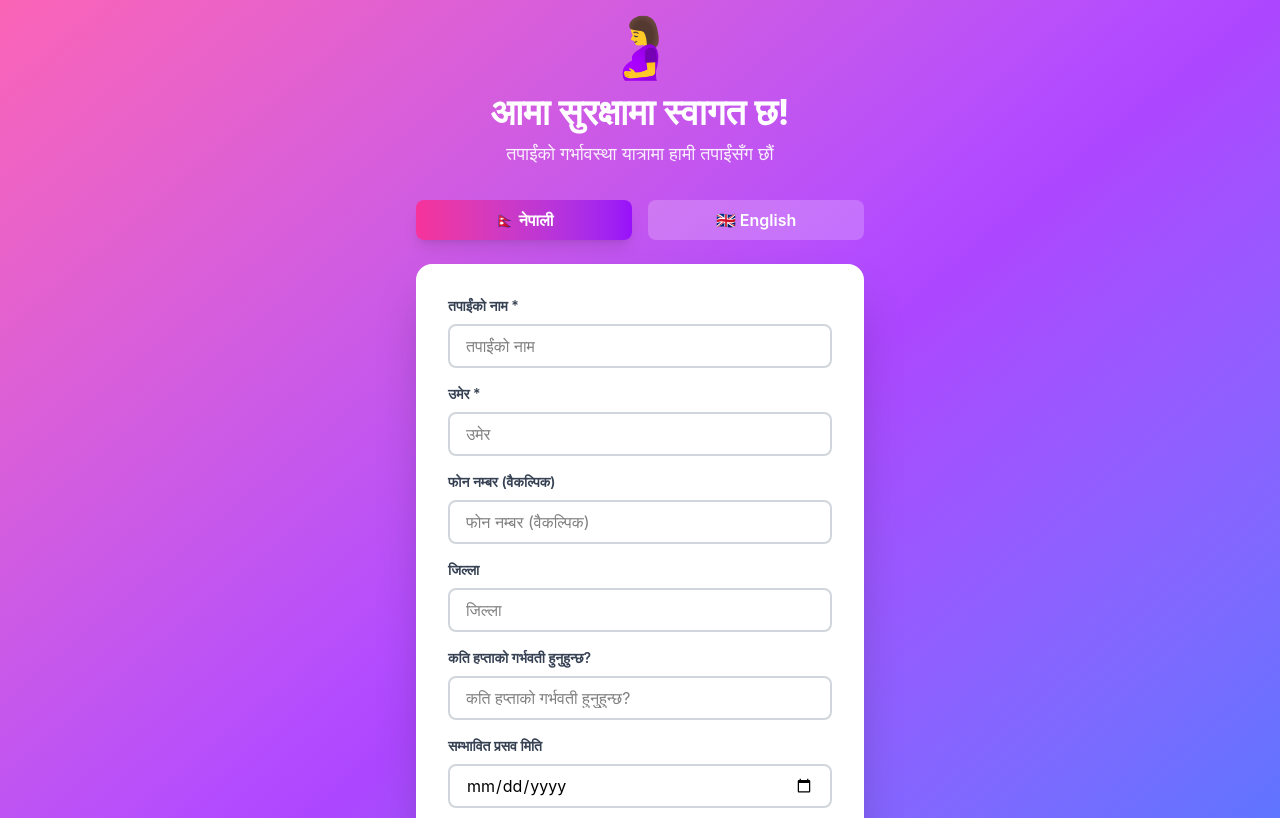
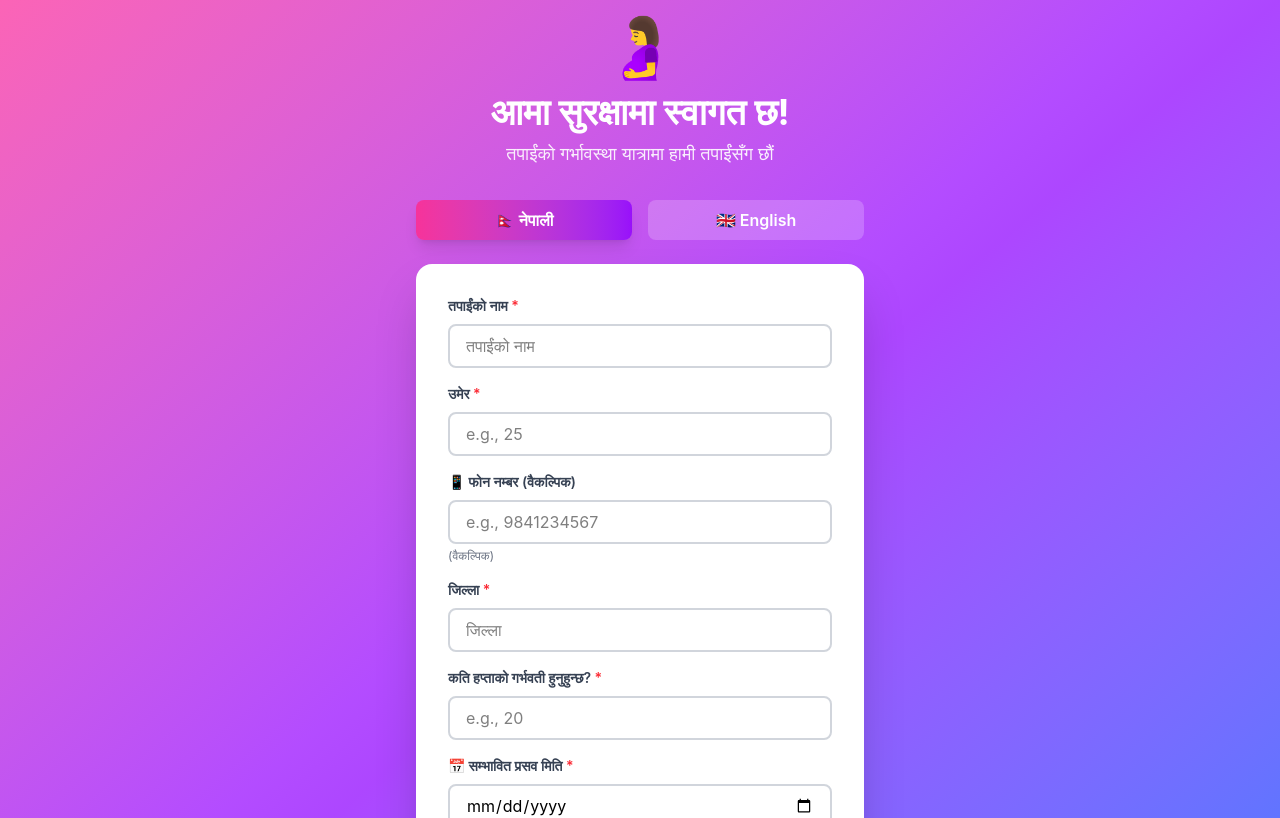
Before and after one commit to Shreya2-22/AI-powered-maternal-health-monitoring-system-for-rural-Nepal, a React app in the folder frontend/: page / in a window 1280 px wide. Shown: the top 818 px of the page. Built offline with nearby package versions, Linux system fonts and the light colour scheme; the HTML template or start-up script is replaced by a standard one.

Commit message:
add form validation with error messagges

```diff
--- a/frontend/src/App.jsx
+++ b/frontend/src/App.jsx
@@ -88,6 +88,9 @@ const Onboarding = ({ onComplete, language, setLanguage }) => {
     weeks_pregnant: '',
     due_date: ''
   });
+  const [errors, setErrors] = useState({});
+  const [touched, setTouched] = useState({});
+  const [isSubmitting, setIsSubmitting] = useState(false);
 
   const text = {
     ne: {
@@ -122,14 +125,100 @@ const Onboarding = ({ onComplete, language, setLanguage }) => {
 
   const t = text[language];
 
-  const handleSubmit = (e) => {
+  // Validation functions
+  const validateName = (name) => {
+    if (!name.trim()) return language === 'ne' ? 'नाम आवश्यक छ' : 'Name is required';
+    if (name.trim().length < 2) return language === 'ne' ? 'नाम कम्तिमा २ वर्ण हुनुपर्छ' : 'Name must be at least 2 characters';
+    return '';
+  };
+
+  const validateAge = (age) => {
+    if (!age) return language === 'ne' ? 'उमेर आवश्यक छ' : 'Age is required';
+    const ageNum = parseInt(age);
+    if (ageNum < 13 || ageNum > 60) return language === 'ne' ? 'उमेर १३-६० बीच हुनुपर्छ' : 'Age should be between 13-60';
+    return '';
+  };
+
+  const validatePhone = (phone) => {
+    if (!phone) return ''; // optional
+    const phoneRegex = /^[0-9]{7,15}$/;
+    if (!phoneRegex.test(phone.replace(/[\s-]/g, ''))) {
+      return language === 'ne' ? 'मान्य फोन नम्बर राख्नुहोस्' : 'Please enter a valid phone number';
+    }
+    return '';
+  };
+
+  const validateDistrict = (district) => {
+    if (!district.trim()) return language === 'ne' ? 'जिल्ला आवश्यक छ' : 'District is required';
+    return '';
+  };
+
+  const validateWeeks = (weeks) => {
+    if (!weeks) return language === 'ne' ? 'गर्भावस्थाको हप्ता आवश्यक छ' : 'Weeks pregnant is required';
+    const weeksNum = parseInt(weeks);
+    if (weeksNum < 1 || weeksNum > 42) return language === 'ne' ? 'हप्ता १-४२ बीच हुनुपर्छ' : 'Weeks should be between 1-42';
+    return '';
+  };
+
+  const validateDueDate = (dueDate) => {
+    if (!dueDate) return language === 'ne' ? 'सम्भावित मिति आवश्यक छ' : 'Due date is required';
+    const selectedDate = new Date(dueDate);
+    const today = new Date();
+    if (selectedDate < today) return language === 'ne' ? 'मिति आज भन्दा अगाडि हुनुपर्छ' : 'Due date should be in the future';
+    return '';
+  };
+
+  // Validate all fields
+  const validateForm = () => {
+    const newErrors = {};
+    newErrors.name = validateName(formData.name);
+    newErrors.age = validateAge(formData.age);
+    newErrors.phone = validatePhone(formData.phone);
+    newErrors.district = validateDistrict(formData.district);
+    newErrors.weeks_pregnant = validateWeeks(formData.weeks_pregnant);
+    newErrors.due_date = validateDueDate(formData.due_date);
+    return newErrors;
+  };
+
+  const handleBlur = (field) => {
+    setTouched({...touched, [field]: true});
+    const fieldValidator = {
+      name: () => validateName(formData.name),
+      age: () => validateAge(formData.age),
+      phone: () => validatePhone(formData.phone),
+      district: () => validateDistrict(formData.district),
+      weeks_pregnant: () => validateWeeks(formData.weeks_pregnant),
+      due_date: () => validateDueDate(formData.due_date)
+    };
+    const fieldError = fieldValidator[field]?.();
+    if (fieldError) {
+      setErrors({...errors, [field]: fieldError});
+    } else {
+      setErrors({...errors, [field]: ''});
+    }
+  };
+
+  const handleSubmit = async (e) => {
     e.preventDefault();
+    const newErrors = validateForm();
+    setErrors(newErrors);
+    setTouched({name: true, age: true, phone: true, district: true, weeks_pregnant: true, due_date: true});
+
+    // Check if any errors exist
+    if (Object.values(newErrors).some(err => err)) return;
+
+    setIsSubmitting(true);
+    try {
       onComplete({
         ...formData,
         age: parseInt(formData.age) || 0,
         weeks_pregnant: parseInt(formData.weeks_pregnant) || 0,
         language_preference: language
       });
+    } catch (error) {
+      alert(language === 'ne' ? 'त्रुटि भयो। पुनः प्रयास गर्नुहोस्।' : 'An error occurred. Please try again.');
+      setIsSubmitting(false);
+    }
   };
 
   return (
@@ -169,71 +258,114 @@ const Onboarding = ({ onComplete, language, setLanguage }) => {
         {/* Form Card */}
         <div className="bg-white rounded-2xl shadow-2xl p-8">
           <form onSubmit={handleSubmit} className="space-y-4">
+            {/* Name Field */}
             <div>
-              <label className="block text-sm font-semibold text-gray-700 mb-2">{t.name} *</label>
+              <label className="block text-sm font-semibold text-gray-700 mb-2">
+                {t.name} <span className="text-red-500">*</span>
+              </label>
               <input
                 type="text"
                 placeholder={t.name}
                 value={formData.name}
                 onChange={(e) => setFormData({...formData, name: e.target.value})}
-                required
-                className="w-full px-4 py-2 border-2 border-gray-300 rounded-lg focus:border-pink-500 focus:ring-2 focus:ring-pink-200 outline-none transition"
+                onBlur={() => handleBlur('name')}
+                className={`w-full px-4 py-2 border-2 rounded-lg outline-none transition ${
+                  touched.name && errors.name ? 'border-red-500 focus:ring-2 focus:ring-red-200' : 'border-gray-300 focus:border-pink-500 focus:ring-2 focus:ring-pink-200'
+                }`}
               />
+              {touched.name && errors.name && <p className="text-red-500 text-xs mt-1">❌ {errors.name}</p>}
             </div>
 
+            {/* Age Field */}
             <div>
-              <label className="block text-sm font-semibold text-gray-700 mb-2">{t.age} *</label>
+              <label className="block text-sm font-semibold text-gray-700 mb-2">
+                {t.age} <span className="text-red-500">*</span>
+              </label>
               <input
                 type="number"
-                placeholder={t.age}
+                placeholder="e.g., 25"
                 value={formData.age}
                 onChange={(e) => setFormData({...formData, age: e.target.value})}
-                required
-                className="w-full px-4 py-2 border-2 border-gray-300 rounded-lg focus:border-pink-500 focus:ring-2 focus:ring-pink-200 outline-none transition"
+                onBlur={() => handleBlur('age')}
+                className={`w-full px-4 py-2 border-2 rounded-lg outline-none transition ${
+                  touched.age && errors.age ? 'border-red-500 focus:ring-2 focus:ring-red-200' : 'border-gray-300 focus:border-pink-500 focus:ring-2 focus:ring-pink-200'
+                }`}
               />
+              {touched.age && errors.age && <p className="text-red-500 text-xs mt-1">❌ {errors.age}</p>}
+              {touched.age && !errors.age && <p className="text-green-500 text-xs mt-1">✅ {language === 'ne' ? 'ठीक छ' : 'Valid'}</p>}
             </div>
 
+            {/* Phone Field */}
             <div>
-              <label className="block text-sm font-semibold text-gray-700 mb-2">{t.phone}</label>
+              <label className="block text-sm font-semibold text-gray-700 mb-2">📱 {t.phone}</label>
               <input
                 type="tel"
-                placeholder={t.phone}
+                placeholder="e.g., 9841234567"
                 value={formData.phone}
                 onChange={(e) => setFormData({...formData, phone: e.target.value})}
-                className="w-full px-4 py-2 border-2 border-gray-300 rounded-lg focus:border-pink-500 focus:ring-2 focus:ring-pink-200 outline-none transition"
+                onBlur={() => handleBlur('phone')}
+                className={`w-full px-4 py-2 border-2 rounded-lg outline-none transition ${
+                  touched.phone && errors.phone ? 'border-red-500 focus:ring-2 focus:ring-red-200' : 'border-gray-300 focus:border-pink-500 focus:ring-2 focus:ring-pink-200'
+                }`}
               />
+              {touched.phone && errors.phone && <p className="text-red-500 text-xs mt-1">❌ {errors.phone}</p>}
+              {touched.phone && !errors.phone && formData.phone && <p className="text-green-500 text-xs mt-1">✅ {language === 'ne' ? 'ठीक छ' : 'Valid'}</p>}
+              {!formData.phone && <p className="text-gray-500 text-xs mt-1">{language === 'ne' ? '(वैकल्पिक)' : '(Optional)'}</p>}
             </div>
 
+            {/* District Field */}
             <div>
-              <label className="block text-sm font-semibold text-gray-700 mb-2">{t.district}</label>
+              <label className="block text-sm font-semibold text-gray-700 mb-2">
+                {t.district} <span className="text-red-500">*</span>
+              </label>
               <input
                 type="text"
                 placeholder={t.district}
                 value={formData.district}
                 onChange={(e) => setFormData({...formData, district: e.target.value})}
-                className="w-full px-4 py-2 border-2 border-gray-300 rounded-lg focus:border-pink-500 focus:ring-2 focus:ring-pink-200 outline-none transition"
+                onBlur={() => handleBlur('district')}
+                className={`w-full px-4 py-2 border-2 rounded-lg outline-none transition ${
+                  touched.district && errors.district ? 'border-red-500 focus:ring-2 focus:ring-red-200' : 'border-gray-300 focus:border-pink-500 focus:ring-2 focus:ring-pink-200'
+                }`}
               />
+              {touched.district && errors.district && <p className="text-red-500 text-xs mt-1">❌ {errors.district}</p>}
             </div>
 
+            {/* Weeks Pregnant Field */}
             <div>
-              <label className="block text-sm font-semibold text-gray-700 mb-2">{t.weeks}</label>
+              <label className="block text-sm font-semibold text-gray-700 mb-2">
+                {t.weeks} <span className="text-red-500">*</span>
+              </label>
               <input
                 type="number"
-                placeholder={t.weeks}
+                placeholder="e.g., 20"
                 value={formData.weeks_pregnant}
                 onChange={(e) => setFormData({...formData, weeks_pregnant: e.target.value})}
-                className="w-full px-4 py-2 border-2 border-gray-300 rounded-lg focus:border-pink-500 focus:ring-2 focus:ring-pink-200 outline-none transition"
+                onBlur={() => handleBlur('weeks_pregnant')}
+                className={`w-full px-4 py-2 border-2 rounded-lg outline-none transition ${
+                  touched.weeks_pregnant && errors.weeks_pregnant ? 'border-red-500 focus:ring-2 focus:ring-red-200' : 'border-gray-300 focus:border-pink-500 focus:ring-2 focus:ring-pink-200'
+                }`}
               />
+              {touched.weeks_pregnant && errors.weeks_pregnant && <p className="text-red-500 text-xs mt-1">❌ {errors.weeks_pregnant}</p>}
+              {touched.weeks_pregnant && !errors.weeks_pregnant && <p className="text-green-500 text-xs mt-1">✅ {language === 'ne' ? 'ठीक छ' : 'Valid'}</p>}
             </div>
 
+            {/* Due Date Field */}
             <div>
-              <label className="block text-sm font-semibold text-gray-700 mb-2">{t.dueDate}</label>
+              <label className="block text-sm font-semibold text-gray-700 mb-2">
+                📅 {t.dueDate} <span className="text-red-500">*</span>
+              </label>
               <input
                 type="date"
                 value={formData.due_date}
                 onChange={(e) => setFormData({...formData, due_date: e.target.value})}
-                className="w-full px-4 py-2 border-2 border-gray-300 rounded-lg focus:border-pink-500 focus:ring-2 focus:ring-pink-200 outline-none transition"
+                onBlur={() => handleBlur('due_date')}
+                className={`w-full px-4 py-2 border-2 rounded-lg outline-none transition ${
+                  touched.due_date && errors.due_date ? 'border-red-500 focus:ring-2 focus:ring-red-200' : 'border-gray-300 focus:border-pink-500 focus:ring-2 focus:ring-pink-200'
+                }`}
               />
+              {touched.due_date && errors.due_date && <p className="text-red-500 text-xs mt-1">❌ {errors.due_date}</p>}
+              {touched.due_date && !errors.due_date && <p className="text-green-500 text-xs mt-1">✅ {language === 'ne' ? 'ठीक छ' : 'Valid'}</p>}
             </div>
 
             {/* Disclaimer */}
@@ -244,9 +376,10 @@ const Onboarding = ({ onComplete, language, setLanguage }) => {
             {/* Submit Button */}
             <button
               type="submit"
-              className="w-full mt-6 py-3 bg-linear-to-r from-pink-500 to-purple-600 text-white font-bold rounded-lg hover:shadow-lg hover:-translate-y-0.5 transition-all"
+              disabled={isSubmitting}
+              className="w-full mt-6 py-3 bg-linear-to-r from-pink-500 to-purple-600 text-white font-bold rounded-lg hover:shadow-lg hover:-translate-y-0.5 transition-all disabled:opacity-50 disabled:cursor-not-allowed"
             >
-              {t.getStarted} →
+              {isSubmitting ? '⏳ ' + (language === 'ne' ? 'प्रक्रियामा...' : 'Processing...') : t.getStarted + ' →'}
             </button>
           </form>
         </div>
```
Lines whose indentation alone changed are shown as unchanged.
